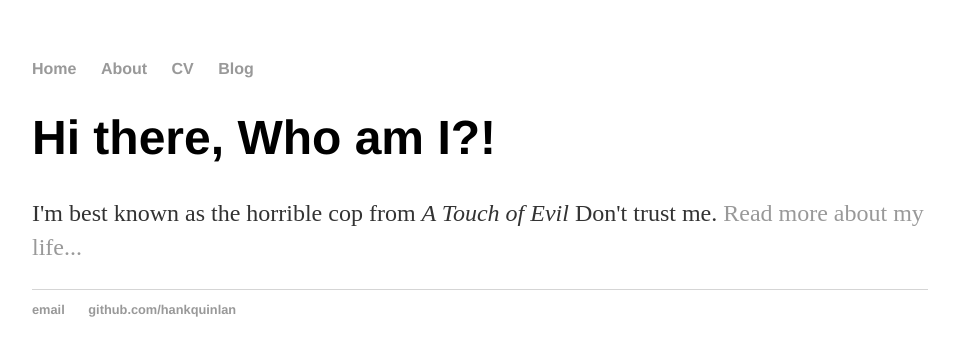
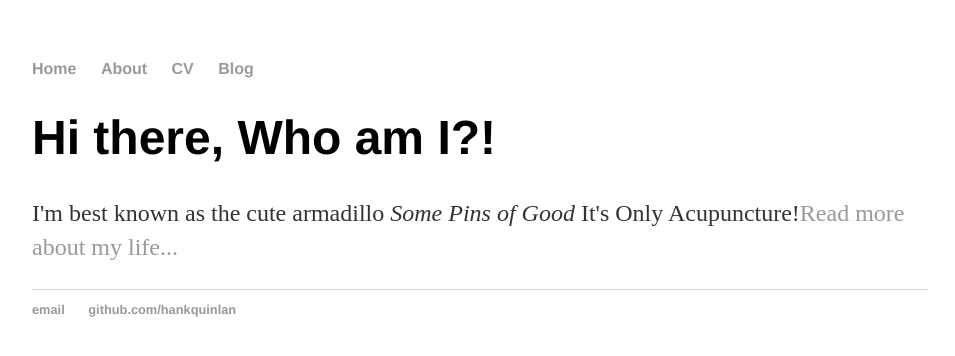
Before and after one commit to rodstaff/rodstaff.github.io, a Jekyll site: the page built from index.html, in a window 1280 px wide. Shown: the top 356 px of the page, without its empty margins (160-1115 px from the left). Built offline with Jekyll 4.4.1, drawn with Linux system fonts in a browser that asks for light colours.

Commit message:
Update index.html

```diff
--- a/index.html
+++ b/index.html
@@ -4,5 +4,5 @@ title: Rod K
 ---
 <div class="blurb">
 	<h1>Hi there, Who am I?!</h1>
-	<p>I'm best known as the horrible cop from <em>A Touch of Evil</em> Don't trust me. <a href="/about">Read more about my life...</a></p>
+	<p>I'm best known as the cute armadillo <em>Some Pins of Good</em> It's Only Acupuncture!<a href="/about">Read more about my life...</a></p>
 </div><!-- /.blurb -->
```
